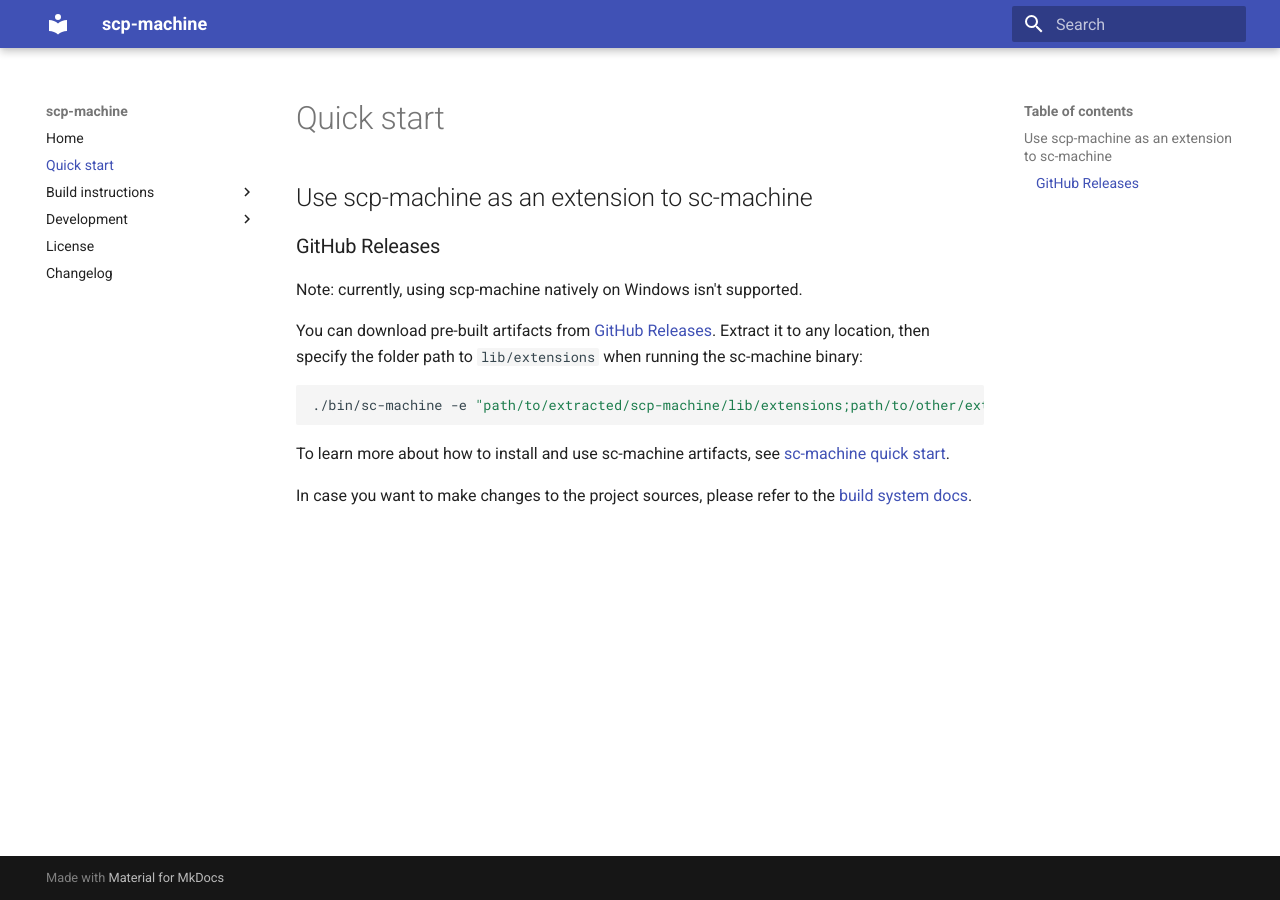
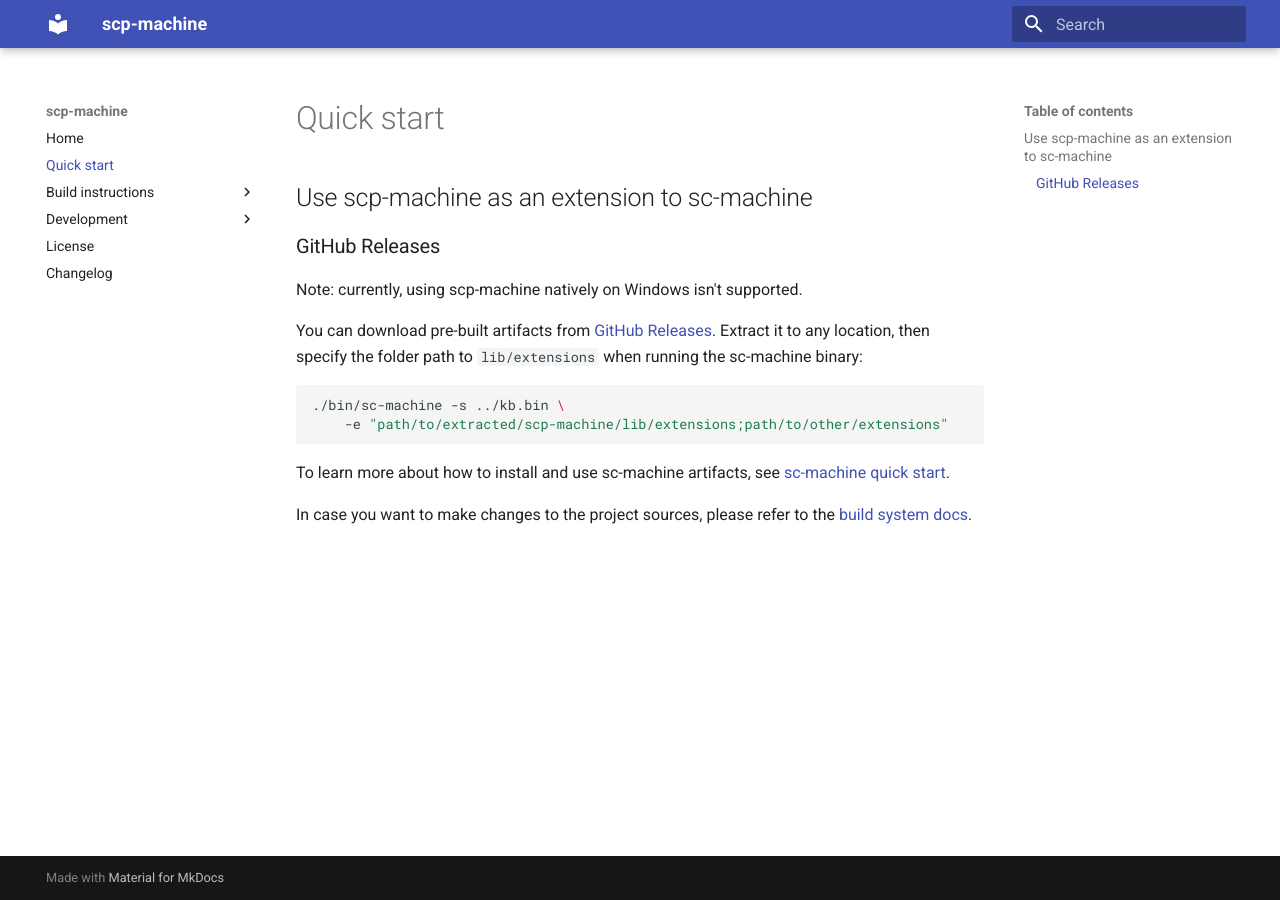
Before and after one commit to ostis-ai/scp-machine, an MkDocs documentation site: the page built from docs/quick_start.md, in a window 1280 px wide. Built offline with MkDocs 1.6.1 and Material for MkDocs 9.7.7, drawn with Linux system fonts in a browser that asks for light colours.

Commit message:
[docs] Clarify instructions

````diff
--- a/docs/quick_start.md
+++ b/docs/quick_start.md
@@ -9,7 +9,8 @@
 You can download pre-built artifacts from [GitHub Releases](https://github.com/ostis-ai/scp-machine/releases). Extract it to any location, then specify the folder path to `lib/extensions` when running the sc-machine binary:
 
 ```sh
-./bin/sc-machine -e "path/to/extracted/scp-machine/lib/extensions;path/to/other/extensions" -s ../kb.bin
+./bin/sc-machine -s ../kb.bin \
+    -e "path/to/extracted/scp-machine/lib/extensions;path/to/other/extensions"
 ```
 
 To learn more about how to install and use sc-machine artifacts, see [sc-machine quick start](https://ostis-ai.github.io/sc-machine/quick_start/).
````
Also changed, not shown: README.md (+1 -1 lines), 1 other file.
